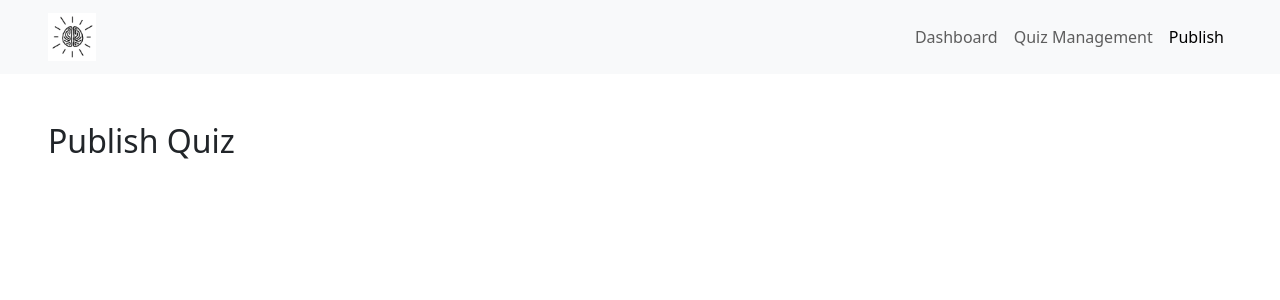
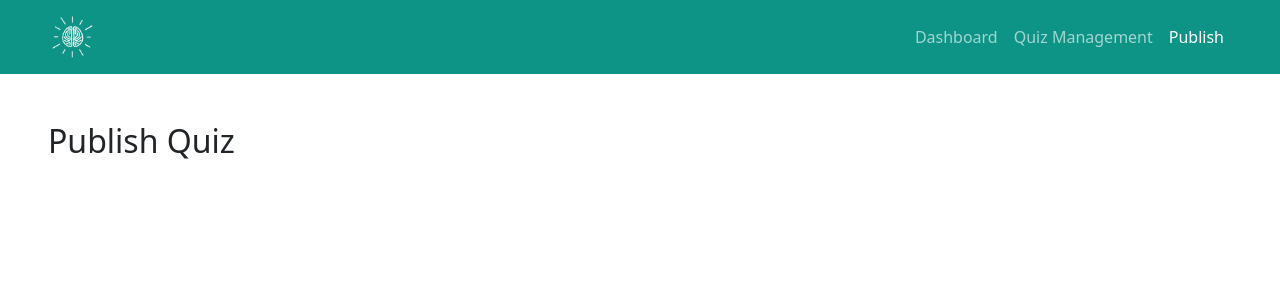
Before and after one commit to roja-cherry/innovator_quiz, a React (Vite) app: page /admin/publish in a window 1280 px wide. Shown: the top 300 px of the page. Built offline with nearby package versions, Linux system fonts and the light colour scheme.

Commit message:
navbar changes, url changes for create and edit

```diff
--- a/src/App.jsx
+++ b/src/App.jsx
@@ -16,9 +16,9 @@ export const App = () => {
       <Routes>
         <Route path="/" element={<Layout />}>
           <Route index element={<Dashboard />} />
-          <Route path="/admin/create-quiz" element={<CreateQuiz />} />
-          <Route path="/admin/edit/:id" element={<EditQuiz />} />
           <Route path="admin/quiz-management" element={<QuizManagement />} />
+          <Route path="/admin/quiz-management/create-quiz" element={<CreateQuiz />} />
+          <Route path="/admin/quiz-management/edit/:id" element={<EditQuiz />} />
           <Route path="/admin/publish" element={<Publish />} />
           <Route path="/admin/quiz/:id" element={<ViewQuiz />} />
         </Route>
--- a/src/components/CreateQuizForm.jsx
+++ b/src/components/CreateQuizForm.jsx
@@ -97,6 +97,7 @@ const CreateQuizForm = () => {
           placeholder=" Enter Quiz Title"
           required
           onChange={handleInputChange}
+          autoComplete="off"
           maxLength={51}
         />
         {errors?.quizName && <small style={{color:"red"}}>{errors.quizName}</small>}
@@ -132,7 +133,7 @@ const CreateQuizForm = () => {
         handleFileChange={handleFileChange}
       />
       <div className="text-center">
-        <button className="btn btn-dark mt-3" type="submit">
+        <button className="btn btn-primary mt-3" type="submit">
           UPLOAD
         </button>
       </div>
--- a/src/components/EditQuizForm.jsx
+++ b/src/components/EditQuizForm.jsx
@@ -122,6 +122,7 @@ const EditQuizForm = () => {
             value={duration}
             onChange={(e) => setDuration(e.target.value)}
             className="form_range"
+            autoComplete="off"
             style={{ accentColor: "black", width: "100%" }}
           />
         </div>
@@ -137,7 +138,7 @@ const EditQuizForm = () => {
       />
 
       <div className="text-center">
-        <button className="btn btn-dark mt-3" type="submit">
+        <button className="btn btn-primary mt-3" type="submit">
           UPDATE
         </button>
       </div>
--- a/src/components/navbar/Navbar.jsx
+++ b/src/components/navbar/Navbar.jsx
@@ -21,7 +21,7 @@ const Navbar = () => {
   const [urls, setUrls] = useState(adminUrls);
 
   return (
-    <nav className="navbar navbar-expand-lg bg-body-tertiary">
+    <nav className="navbar bg-body-tertiary_ bg-primary navbar-expand-lg">
       <div className="container-fluid px-5">
         <Link className="navbar-brand" href="#">
           <img src="/logo.png" alt="logo" className="logo" />
--- a/src/components/navbar/Navbar.scss
+++ b/src/components/navbar/Navbar.scss
@@ -1,5 +1,6 @@
 .navbar {
     .logo {
         width: 3rem;
+        filter: invert(200%) brightness(200%);
     }
 }
--- a/src/components/quiz-management/QuizFilter.jsx
+++ b/src/components/quiz-management/QuizFilter.jsx
@@ -7,7 +7,7 @@ const QuizFilter = ({
 }) => {
   return (
     <div className="row mt-3 filters bg-light p-2">
-      <div className="col-md-2">
+      <div className="col-md-3">
         <label htmlFor="status" className="form-label">
           Status
         </label>
@@ -44,7 +44,7 @@ const QuizFilter = ({
           </option>
         </select>
       </div>
-      <div className="col-md-2">
+      <div className="col-md-3">
         <label htmlFor="date" className="form-label">
           Created Within
         </label>
--- a/src/components/quiz-management/QuizManagementTable.jsx
+++ b/src/components/quiz-management/QuizManagementTable.jsx
@@ -41,7 +41,7 @@ const QuizManagementTable = ({ data = [], onDelete = () => { } }) => {
 
   const navigate = useNavigate();
   const handleEdit = async (quizId) => {
-    navigate(`/admin/edit/${quizId}`);
+    navigate(`/admin/quiz-management/edit/${quizId}`);
   };
 
   return (
--- a/src/index.scss
+++ b/src/index.scss
@@ -1,13 +1,26 @@
-$primary: #000000; // Your new primary color
+$primary: #0d9486;
+
+
 
 // Then import Bootstrap
 @import "bootstrap/scss/bootstrap";
 
+.bg-primary,
+.btn-primary {
+  color: #fff !important;
+}
+
 .nav-link {
   color: #5d5d5d;
+  color: #ffffff9d;
+
+  &:hover {
+    color: #fff;
+  }
 
   &.active {
     color: #000 !important;
+    color: #fff !important;
     font-weight: 500;
   }
 }
--- a/src/pages/admin/quiz-management/QuizManagement.jsx
+++ b/src/pages/admin/quiz-management/QuizManagement.jsx
@@ -97,7 +97,7 @@ const QuizManagement = () => {
             </button>
           </div>
           <div>
-            <Link to="/admin/create-quiz" className="btn btn-primary">
+            <Link to="/admin/quiz-management/create-quiz" className="btn btn-primary">
               Create Quiz
             </Link>
           </div>
```
Also changed, not shown: public/logo.png.
